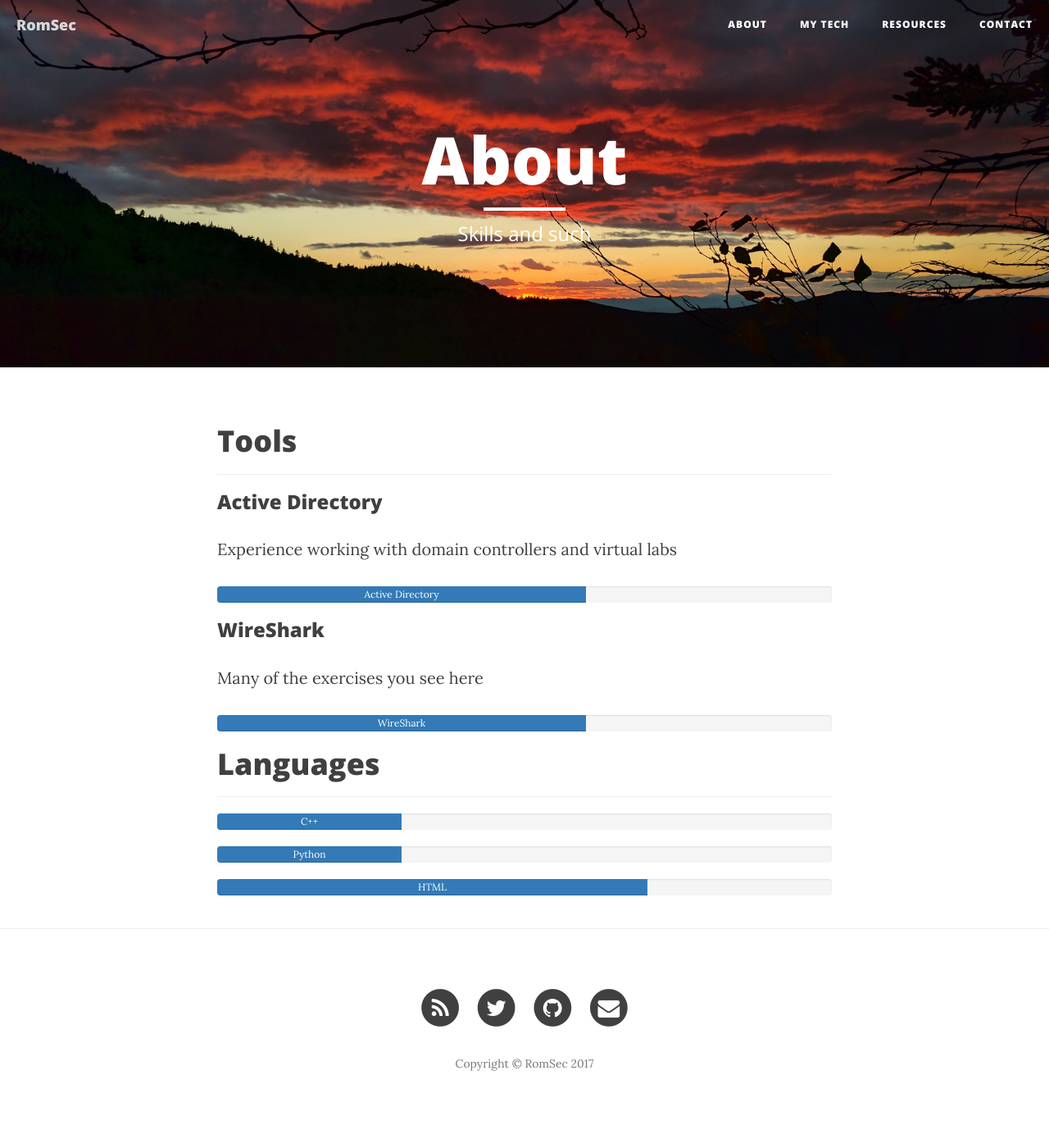
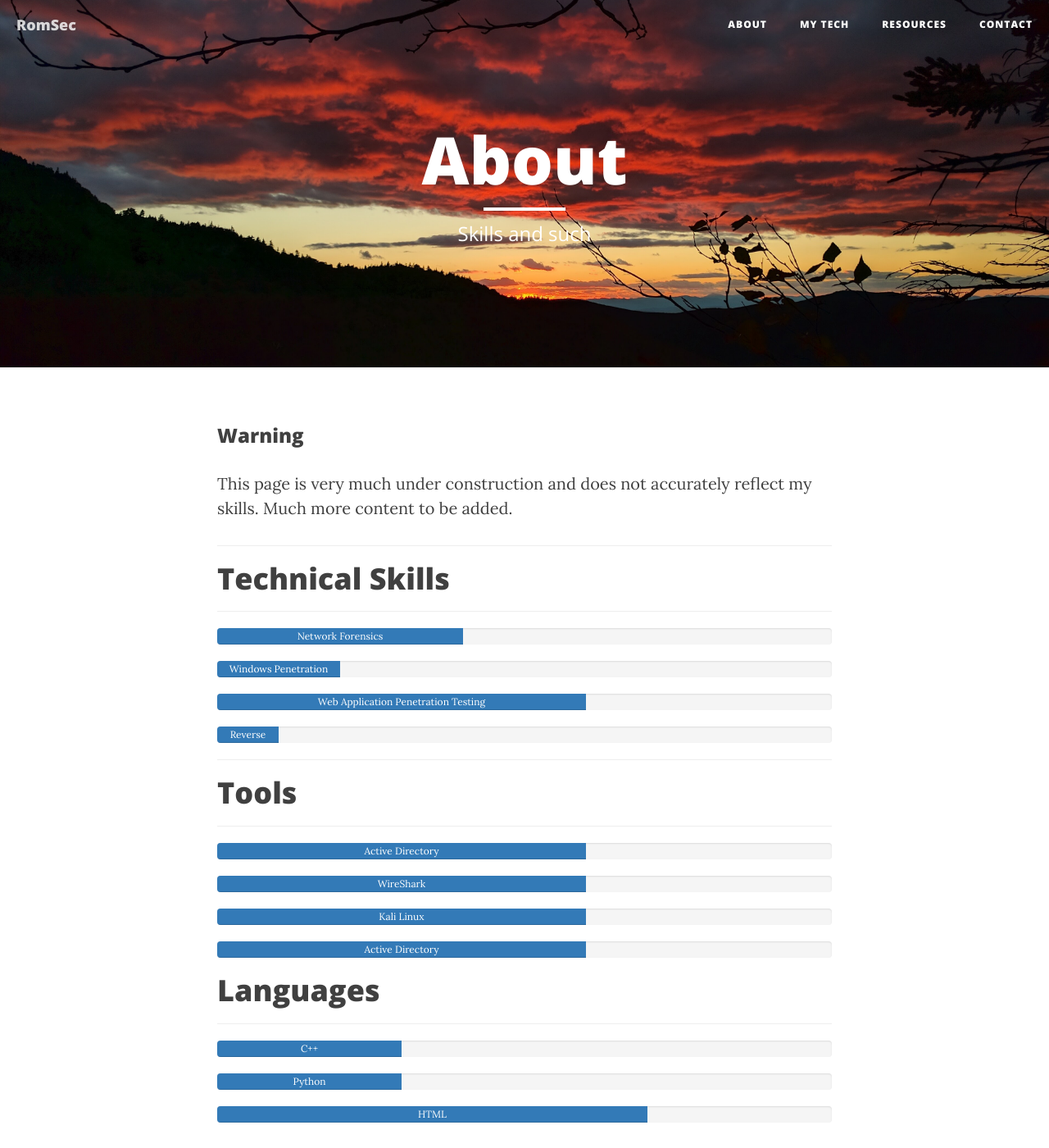
Before and after one commit to RomSec/RomSec.github.io, a Jekyll site: the page built from about.html, in a window 1280 px wide and 1400 px high. Shown: the whole window at 82% size. Built offline with Jekyll 4.4.1, drawn with Linux system fonts in a browser that asks for light colours; nearby versions of some CDN libraries.

Commit message:
Update about.html

```diff
--- a/about.html
+++ b/about.html
@@ -4,25 +4,67 @@ title: "About"
 description: "Skills and such"
 header-img: "img/about-header.jpg"
 ---
+<h3>Warning</h3>
+<p>This page is very much under construction and does not accurately reflect my skills. Much more content to be added.</p>
+<hr>
+
+<h1>Technical Skills</h1>
+<hr>
+<div class="progress">
+  <div class="progress-bar" role="progressbar" aria-valuenow="70"
+  aria-valuemin="0" aria-valuemax="100" style="width:40%">
+    <span>Network Forensics</span>
+  </div>
+</div>
+<div class="progress">
+  <div class="progress-bar" role="progressbar" aria-valuenow="70"
+  aria-valuemin="0" aria-valuemax="100" style="width:20%">
+    <span>Windows Penetration Testing</span>
+  </div>
+</div>
+<div class="progress">
+  <div class="progress-bar" role="progressbar" aria-valuenow="70"
+  aria-valuemin="0" aria-valuemax="100" style="width:60%">
+    <span>Web Application Penetration Testing</span>
+  </div>
+</div>
+<div class="progress">
+  <div class="progress-bar" role="progressbar" aria-valuenow="70"
+  aria-valuemin="0" aria-valuemax="100" style="width:10%">
+    <span>Reverse Engineering</span>
+  </div>
+</div>
 
 
+
+
+
+
+<hr>
 <h1>Tools</h1>
 <hr>
-<h3>Active Directory</h3>
-<p>Experience working with domain controllers and virtual labs</p>
 <div class="progress">
   <div class="progress-bar" role="progressbar" aria-valuenow="70"
   aria-valuemin="0" aria-valuemax="100" style="width:60%">
     <span>Active Directory</span>
   </div>
 </div>
-
-<h3>WireShark</h3>
-<p>Many of the exercises you see here</p>
 <div class="progress">
   <div class="progress-bar" role="progressbar" aria-valuenow="70"
   aria-valuemin="0" aria-valuemax="100" style="width:60%">
     <span>WireShark</span>
+  </div>
+</div>
+<div class="progress">
+  <div class="progress-bar" role="progressbar" aria-valuenow="50"
+  aria-valuemin="0" aria-valuemax="100" style="width:60%">
+    <span>Kali Linux</span>
+  </div>
+</div>
+<div class="progress">
+  <div class="progress-bar" role="progressbar" aria-valuenow="70"
+  aria-valuemin="0" aria-valuemax="100" style="width:60%">
+    <span>Active Directory</span>
   </div>
 </div>
 
```
